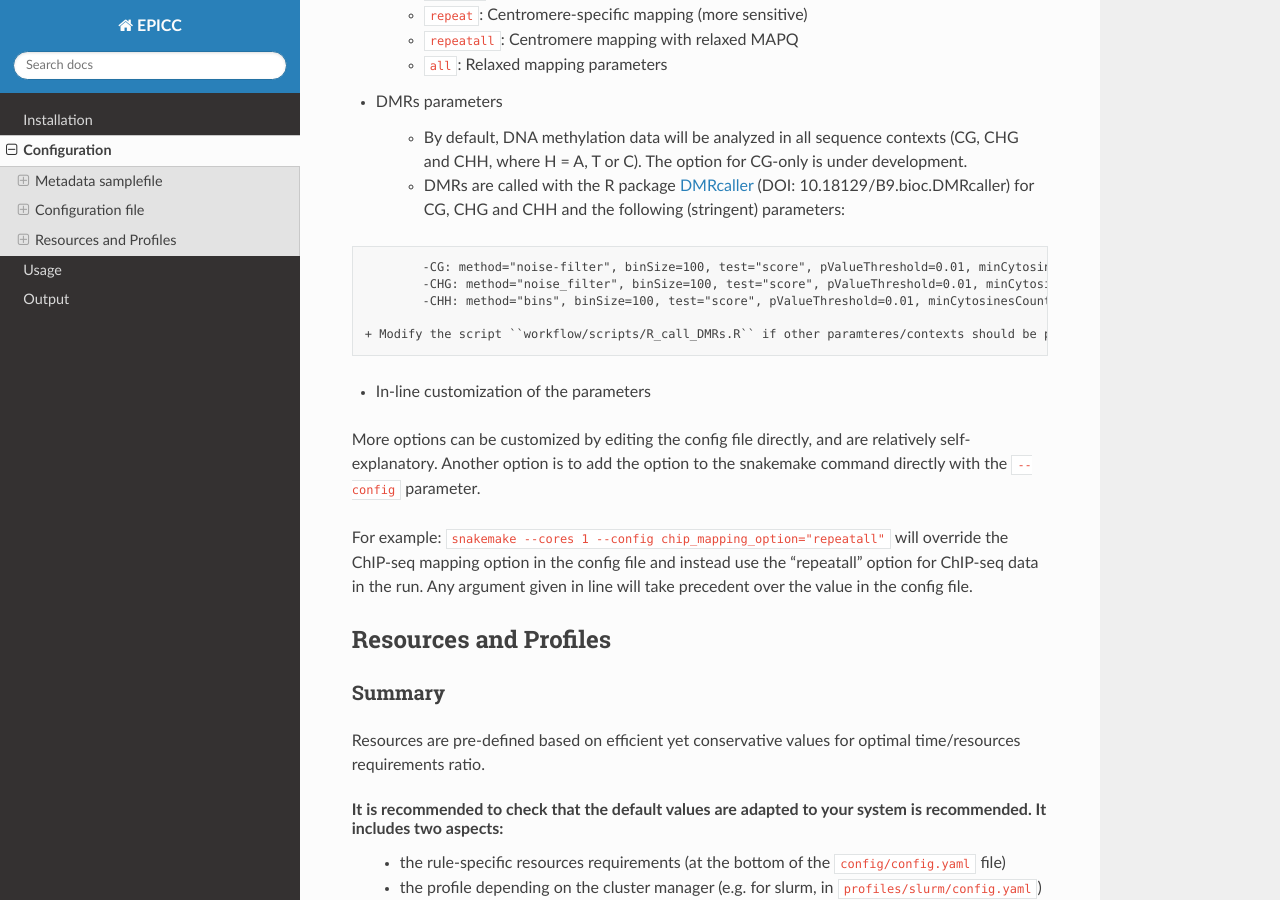
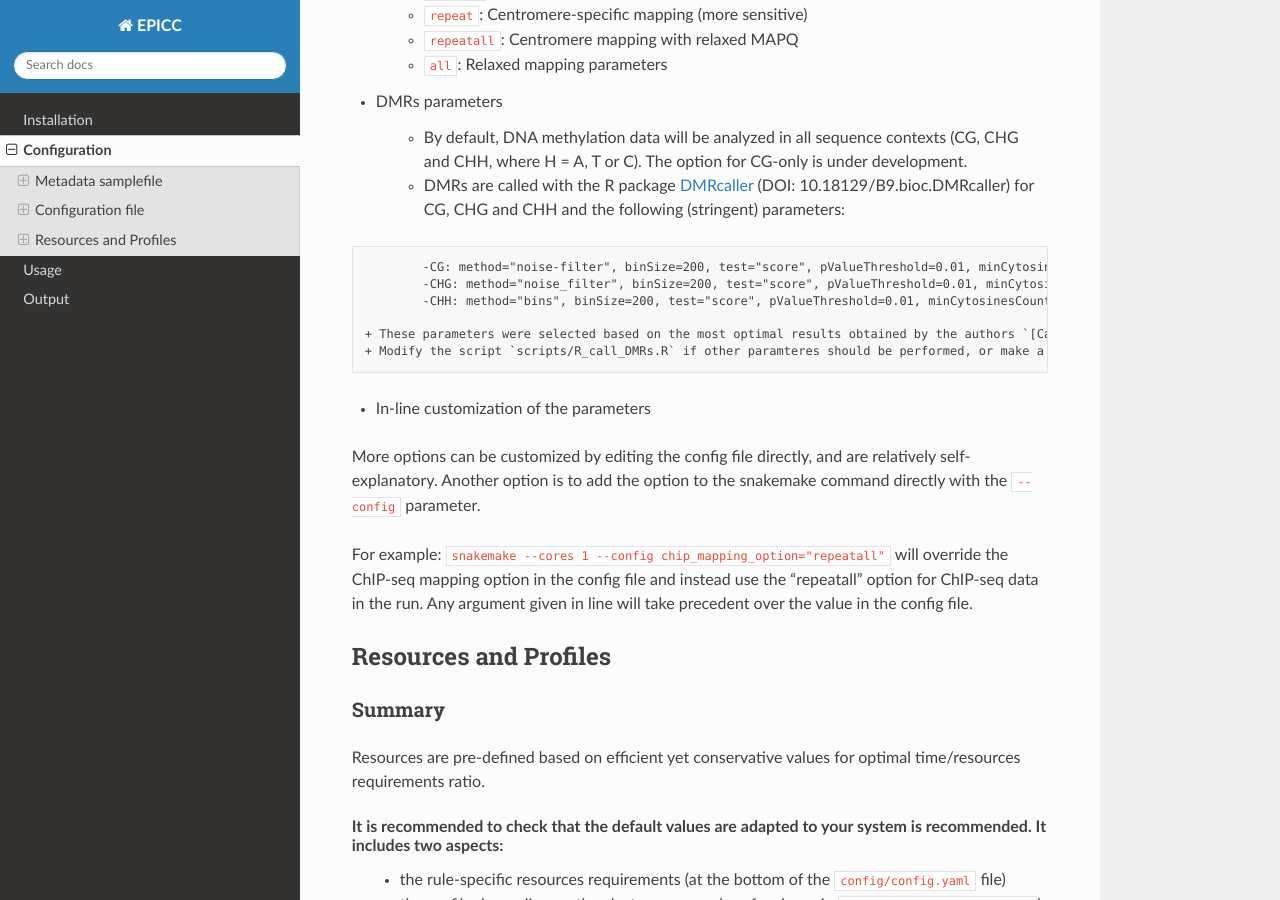
Before and after one commit to joncahn/epicc-documentation, a Sphinx documentation site: the page built from docs/source/configuration.rst, in a window 1280 px wide and 900 px high, scrolled down 7153 px. Built offline with Sphinx 7.4.7 and the Read the Docs theme 3.1.0, drawn with Linux system fonts in a browser that asks for light colours.

Commit message:
Update configuration.rst

```diff
--- a/docs/source/configuration.rst
+++ b/docs/source/configuration.rst
@@ -251,11 +251,12 @@ Configuration Options
 
 ::
 
-		-CG: method="noise-filter", binSize=100, test="score", pValueThreshold=0.01, minCytosinesCount=5, minProportionDifference=0.3, minGap=200, minSize=50, minReadsPerCytosine=3
-		-CHG: method="noise_filter", binSize=100, test="score", pValueThreshold=0.01, minCytosinesCount=5, minProportionDifference=0.2, minGap=200, minSize=50, minReadsPerCytosine=3
-		-CHH: method="bins", binSize=100, test="score", pValueThreshold=0.01, minCytosinesCount=5, minProportionDifference=0.1, minGap=200, minSize=50, minReadsPerCytosine=3
+		-CG: method="noise-filter", binSize=200, test="score", pValueThreshold=0.01, minCytosinesCount=5, minProportionDifference=0.3, minGap=200, minSize=50, minReadsPerCytosine=3
+		-CHG: method="noise_filter", binSize=200, test="score", pValueThreshold=0.01, minCytosinesCount=5, minProportionDifference=0.2, minGap=200, minSize=50, minReadsPerCytosine=3
+		-CHH: method="bins", binSize=200, test="score", pValueThreshold=0.01, minCytosinesCount=5, minProportionDifference=0.1, minGap=200, minSize=50, minReadsPerCytosine=3
 
-	+ Modify the script ``workflow/scripts/R_call_DMRs.R`` if other paramteres/contexts should be performed, or make a copy such as ``workflow/scripts/R_call_DMRs_custom.R`` and replace it in the rule ``call_DMRs_pairwise`` in the ``workflow/rules/mC.smk`` file.
+	+ These parameters were selected based on the most optimal results obtained by the authors `[Catoni et al. 2018] <https://academic.oup.com/nar/article/46/19/e114/5050634>`__.
+	+ Modify the script `scripts/R_call_DMRs.R` if other paramteres should be performed, or make a copy such as ``scripts/R_call_DMRs_custom.R`` and replace it in the rule ``call_DMRs_pairwise`` in the ``workflow/rules/mC.smk`` file.
 
 - In-line customization of the parameters
 
```
